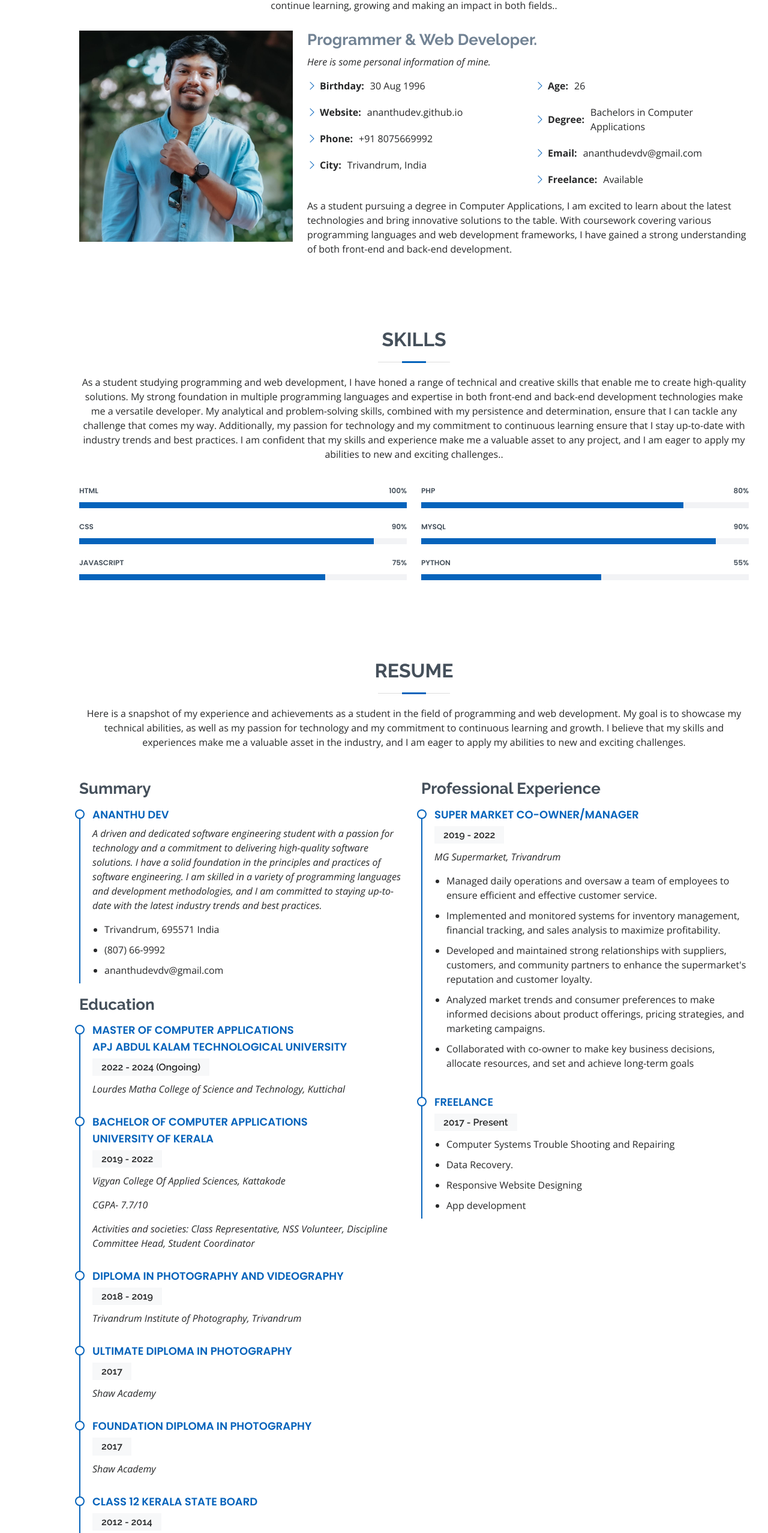
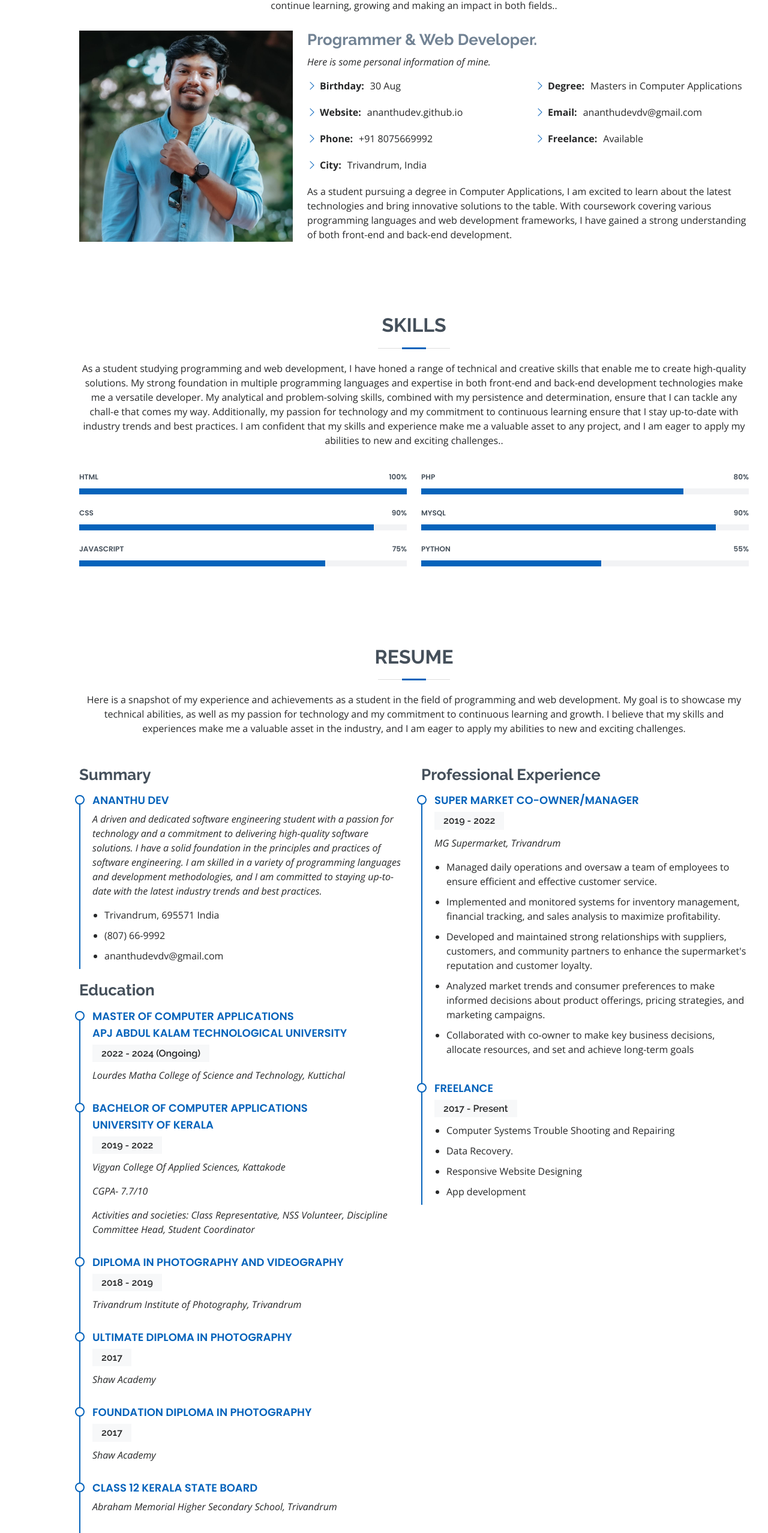
Before and after one commit to ananthudev/ananthudev.github.io, a plain HTML site: page index.html in a window 1280 px wide. Shown: the part 1037-3592 px from the top of the page at 60% size. Drawn offline with nearby package versions, Linux system fonts and the light colour scheme.

Commit message:
made changes

```diff
--- a/index.html
+++ b/index.html
@@ -102,7 +102,7 @@
             <div class="row">
               <div class="col-lg-6">
                 <ul>
-                  <li><i class="bi bi-chevron-right"></i> <strong>Birthday:</strong> <span>30 Aug 1996</span></li>
+                  <li><i class="bi bi-chevron-right"></i> <strong>Birthday:</strong> <span>30 Aug</span></li>
                   <li><i class="bi bi-chevron-right"></i> <strong>Website:</strong> <span>ananthudev.github.io</span></li>
                   <li><i class="bi bi-chevron-right"></i> <strong>Phone:</strong> <span>+91 8075669992</span></li>
                   <li><i class="bi bi-chevron-right"></i> <strong>City:</strong> <span>Trivandrum, India</span></li>
@@ -110,8 +110,7 @@
               </div>
               <div class="col-lg-6">
                 <ul>
-                  <li><i class="bi bi-chevron-right"></i> <strong>Age:</strong> <span>26</span></li>
-                  <li><i class="bi bi-chevron-right"></i> <strong>Degree:</strong> <span>Bachelors in Computer Applications</span></li>
+                  <li><i class="bi bi-chevron-right"></i> <strong>Degree:</strong> <span>Masters in Computer Applications</span></li>
                   <li><i class="bi bi-chevron-right"></i> <strong>Email:</strong> <span>ananthudevdv@gmail.com</span></li>
                   <li><i class="bi bi-chevron-right"></i> <strong>Freelance:</strong> <span>Available</span></li>
                 </ul>
@@ -180,7 +179,7 @@
 
         <div class="section-title">
           <h2>Skills</h2>
-          <p>As a student studying programming and web development, I have honed a range of technical and creative skills that enable me to create high-quality solutions. My strong foundation in multiple programming languages and expertise in both front-end and back-end development technologies make me a versatile developer. My analytical and problem-solving skills, combined with my persistence and determination, ensure that I can tackle any challenge that comes my way. Additionally, my passion for technology and my commitment to continuous learning ensure that I stay up-to-date with industry trends and best practices. I am confident that my skills and experience make me a valuable asset to any project, and I am eager to apply my abilities to new and exciting challenges..</p>
+          <p>As a student studying programming and web development, I have honed a range of technical and creative skills that enable me to create high-quality solutions. My strong foundation in multiple programming languages and expertise in both front-end and back-end development technologies make me a versatile developer. My analytical and problem-solving skills, combined with my persistence and determination, ensure that I can tackle any chall-e that comes my way. Additionally, my passion for technology and my commitment to continuous learning ensure that I stay up-to-date with industry trends and best practices. I am confident that my skills and experience make me a valuable asset to any project, and I am eager to apply my abilities to new and exciting challenges..</p>
         </div>
 
         <div class="row skills-content">
@@ -309,7 +308,7 @@
               <h4>Class 12
                 Kerala State Board</h4>
               <!-- <h4>Trivandrum Institute of photography</h4> -->
-              <h5>2012 - 2014</h5>
+              <!-- <h5>2012 - 2014</h5> -->
               <p><em>Abraham Memorial Higher Secondary School, Trivandrum</em></p>
 
              </div>
@@ -318,7 +317,7 @@
               <h4>Class 10
                 Kerala State Board</h4>
               <!-- <h4>Trivandrum Institute of photography</h4> -->
-              <h5>2011 - 2012</h5>
+              <!-- <h5>2011 - 2012</h5> -->
               <p><em>Abraham Memorial Higher Secondary School, Trivandrum</em></p>
 
              </div>
```
